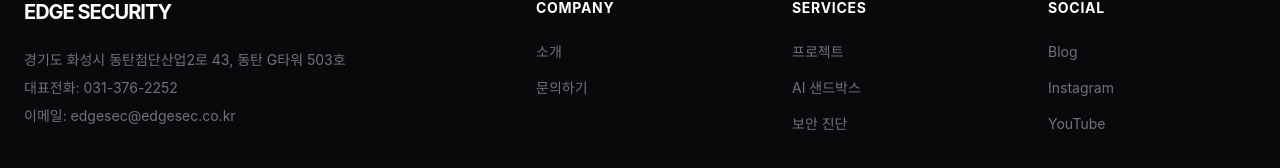
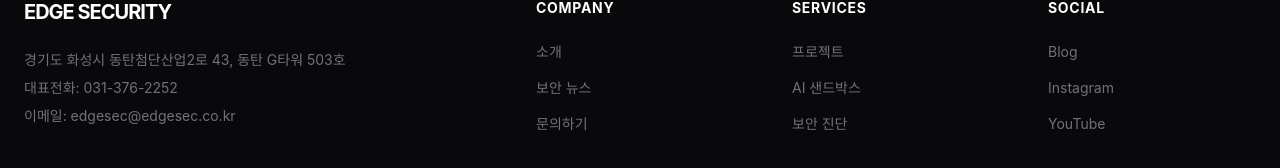
Before and after one commit to woojun613/edge-security-project, a Next.js app: page /security-news in a window 1280 px wide. Shown: the part 867-1035 px from the top of the page. Built offline with nearby package versions, Linux system fonts and the light colour scheme; no server answers; the database is empty.

Commit message:
푸터 수정

```diff
--- a/src/app/security-news/page.tsx
+++ b/src/app/security-news/page.tsx
@@ -3,7 +3,7 @@
 import Link from "next/link";
 import AdminGuard from "@/components/AdminGuard";
 import SearchFilterBar from "@/components/SearchFilterBar";
-import Pagination from "@/components/Pagination"; // 💡 페이지네이션 컴포넌트 추가
+import Pagination from "@/components/Pagination"; // 페이지네이션 컴포넌트 추가
 
 export const revalidate = 60;
 
--- a/src/components/Footer.tsx
+++ b/src/components/Footer.tsx
@@ -24,6 +24,7 @@
             <h3 className="text-white text-sm font-bold mb-6 uppercase tracking-wider">Company</h3>
             <ul className="space-y-4 text-sm text-zinc-500">
               <li><Link href="/about" className="hover:text-white transition-colors">소개</Link></li>
+              <li><Link href="/security-news" className="hover:text-white transition-colors">보안 뉴스</Link></li>
               <li><Link href="/contact" className="hover:text-white transition-colors">문의하기</Link></li>
             </ul>
           </div>
```
